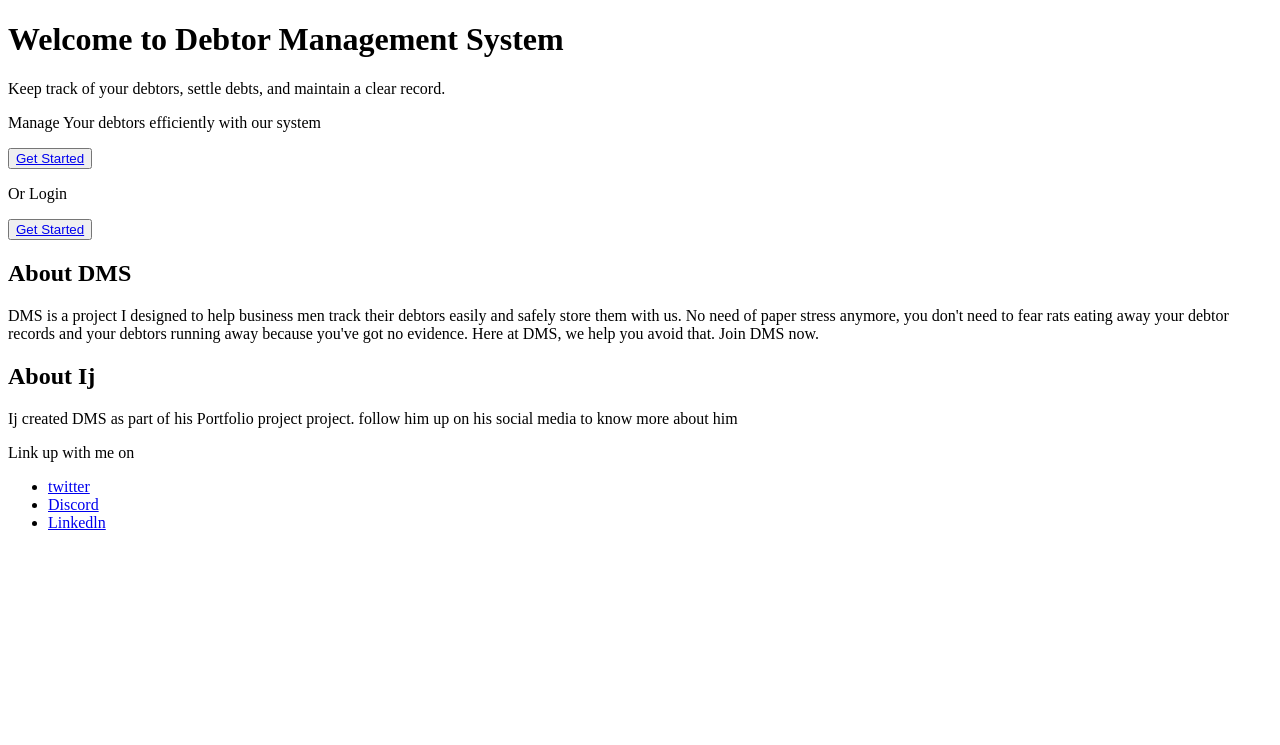
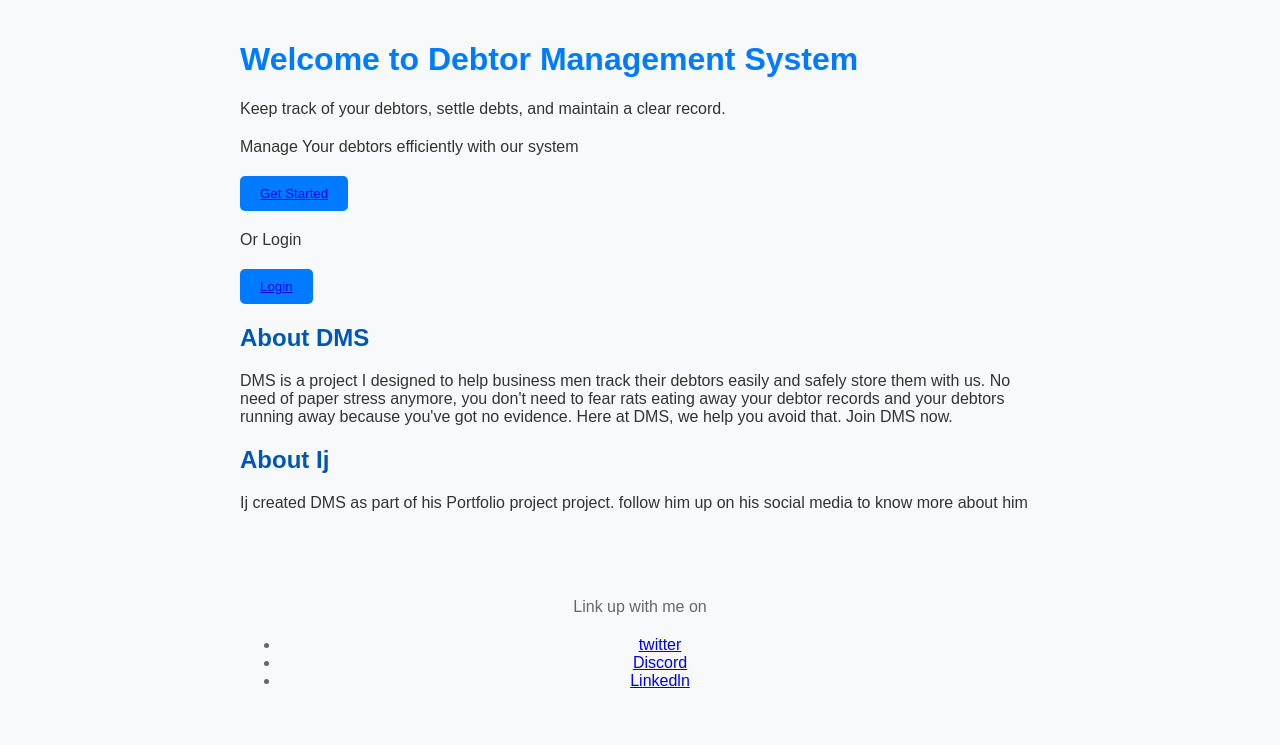
Before and after one commit to Prince-ij/DMS_Portfolio_Project, a Flask app: page / in a window 1280 px wide. Shown: the top 745 px of the page. Run offline with Flask 3, Linux system fonts and the light colour scheme.

Commit message:
final push

```diff
--- a/app.py
+++ b/app.py
@@ -10,7 +10,7 @@ bcrypt = Bcrypt()
 app = Flask('__name__')
 app.debug = True
 
-app.config['SQLALCHEMY_DATABASE_URI'] = 'sqlite///site.db'
+app.config['SQLALCHEMY_DATABASE_URI'] = 'sqlite:///site.db'
 
 @app.route('/')
 def index():
--- a/templates/dashboard.html
+++ b/templates/dashboard.html
@@ -33,7 +33,7 @@
 				<td> {{ debtor.amount }} </td>
 				<td> {{ debtor.collected_on }} </td>
 			<td>
-			<button type="button" class="btn btn-primary" data-toggle="moadal" data-target="#settleModal{{debtor.id}}" >
+			<button type="button" class="btn btn-primary" data-toggle="modal" data-target="#settleModal{{debtor.id}}" >
 				Settle
 			</button>
 		<div class="modalfade" id="settleModal{{ debtor.id }}" tabindex="-1" role="dialog" aria-labelledby="settleModalLabel" aria-hidden="true">
@@ -46,7 +46,7 @@
 		</button>
 		</div>
 		<div class="modal-body">
-		<form action="{{ url_for('settled_debt', debtor.id = debtor.id) }}" method="post">
+		<form action="{{ url_for('settled_debt', debtor.id=debtor.id) }}" method="post">
 		<div class="form-group">
 			<label for "settled_on"> Date Settled </label>
 		<input type="date" class="form-control" id="settled_on" name="settled_on" required>
--- a/templates/history.html
+++ b/templates/history.html
@@ -43,7 +43,7 @@
 		Clear History </button>
 	</form>
 </div>
-<script src="https://code.jquery.com/jquey-3.5.1.slim.min.js">
+<script src="https://code.jquery.com/jquery-3.5.1.slim.min.js">
 </script>
 <script src="https://cdn.jsdelivr.net/npm/bootstrap@4.5.2/dist/js/bootstrap.bundle.min.js"> </script>
 </body>
--- a/templates/index.html
+++ b/templates/index.html
@@ -1,18 +1,66 @@
 <!DOCTYPE html>
 <html lang="en">
 <head>
+<style>
+body {
+    font-family: Arial, sans-serif;
+    background-color: #f8f9fa;
+    color: #333;
+    margin: 0;
+    padding: 0;
+}
+footer {
+    background-color: #f8f9fa;
+    color: #666;
+    text-align: center;
+    padding: 20px 0;
+    margin-top: 50px;
+}
+.container {
+    max-width: 800px;
+    margin: 0 auto;
+    padding: 20px;
+}
+
+h1 {
+    color: #007bff;
+}
+
+h2 {
+    color: #0056b3;
+}
+
+p {
+    margin-bottom: 20px;
+}
+
+button {
+    background-color: #007bff;
+    color: #fff;
+    border: none;
+    padding: 10px 20px;
+
+   cursor: pointer;
+    border-radius: 5px;
+}
+
+button:hover {
+    background-color: #0056b3;
+}
+</style>
 <meta charset="UTF-8">
-<meta name="viewport" content="widtb=device-width initial-scale=1.0">
+<meta name="viewport" content="width=device-width, initial-scale=1.0">
 <title> Debtor Mangement System </title>
 </head>
 <body>
+<div class="container">
 	<h1> Welcome to Debtor Management System </h1>
 	<p> Keep track of your debtors, settle debts, and maintain a clear record. </p>
 
 	<p> Manage Your debtors efficiently with our system <p>
 	<button><a href="{{url_for('register') }}"> Get Started </a></button>
 	<p> Or Login </p>
-	<button><a href="{{url_for('login') }}"> Get Started </a></button>
+	<button><a href="{{url_for('login') }}">Login </a></button>
 	<h2> About DMS </h2>
 	<p> DMS is a project I designed to help business men track their debtors easily and safely store them with us. No need of paper stress anymore, you don't need to fear rats eating away your debtor records and your debtors running away because you've got no evidence. Here at DMS, we help you avoid that. Join DMS now. <p>
 
@@ -27,6 +75,6 @@
 		<li> <a href="https://www.linkedin.com/in/ibrahim-aminu-547009244" > Linkedln </a> </li>
 		</ul>
 	</footer>
-
+</div>
 </body>
 </html>
--- a/templates/login.html
+++ b/templates/login.html
@@ -3,7 +3,7 @@
 <head>
 	<title> Login </title>
 	<link rel="stylesheet"
-	      href="https://maxcn.bootstrap.com/bootstrap/4.5.2/css/bootstrap.min.css"/>
+	      href="https://maxcdn.bootstrapcdn.com/bootstrap/4.5.2/css/bootstrap.min.css"/>
 </head>
 <body>
   <div class="container">
@@ -15,7 +15,7 @@
 		  <form method="post" action="{{ url_for('login') }}">
 		   {{ form.hidden_tag() }}
 		   <div class="form-group" >
-		     {{ form.email.label(class=class="col-form-label)}
+		     {{ form.email.label(class="col-form-label)}
 		     {{ form.email(class="form-control") }}
 		   </div>
 
--- a/templates/register.html
+++ b/templates/register.html
@@ -14,7 +14,7 @@
 	<div class="card-body">
 		<form action="{{ url_for('register') }}" method="POST">
 		{{ form.hidden_tag() }}
-		< div class="form-group">
+		<div class="form-group">
 	     	   {{ form.first_name.label(class="col-form-label") }}
 		   {{ form.first_name(class="form-control") }}
 	</div>
```
